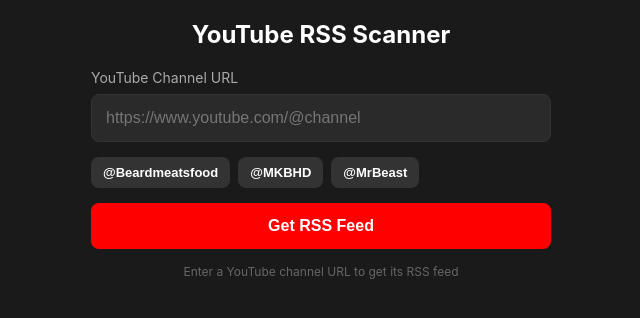
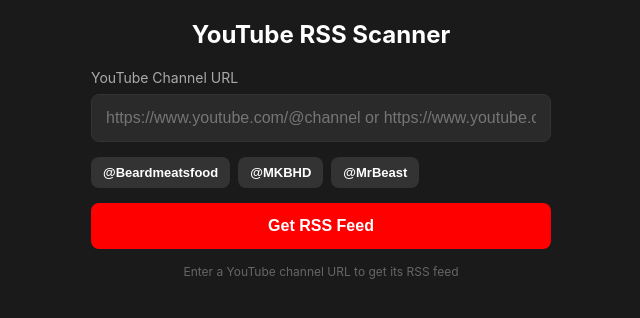
Before and after one commit to DisabledAbel/YouTube-RSS-Feed-Scanner, a Flask app: page / in a window 1280 px wide. Shown: the top 318 px of the page, without its empty margins (319-959 px from the left). Run offline with Flask 3, Linux system fonts and the light colour scheme.

Commit message:
Require full URLs only

```diff
--- a/index.html
+++ b/index.html
@@ -105,7 +105,7 @@
 
     <div class="input-group">
         <label>YouTube Channel URL</label>
-        <input type="text" id="channelUrl" placeholder="https://www.youtube.com/@channel">
+        <input type="text" id="channelUrl" placeholder="https://www.youtube.com/@channel or https://www.youtube.com/c/username">
     </div>
 
     <div class="presets">
@@ -132,6 +132,12 @@
 
             if (!url) {
                 resultDiv.innerHTML = '<div class="error">Please enter a YouTube channel URL</div>';
+                resultDiv.style.display = 'block';
+                return;
+            }
+
+            if (!url.startsWith('http')) {
+                resultDiv.innerHTML = '<div class="error">Please enter a full URL (e.g., https://www.youtube.com/@channel)</div>';
                 resultDiv.style.display = 'block';
                 return;
             }
```
Also changed, not shown: templates/index.html (+7 -1 lines).
